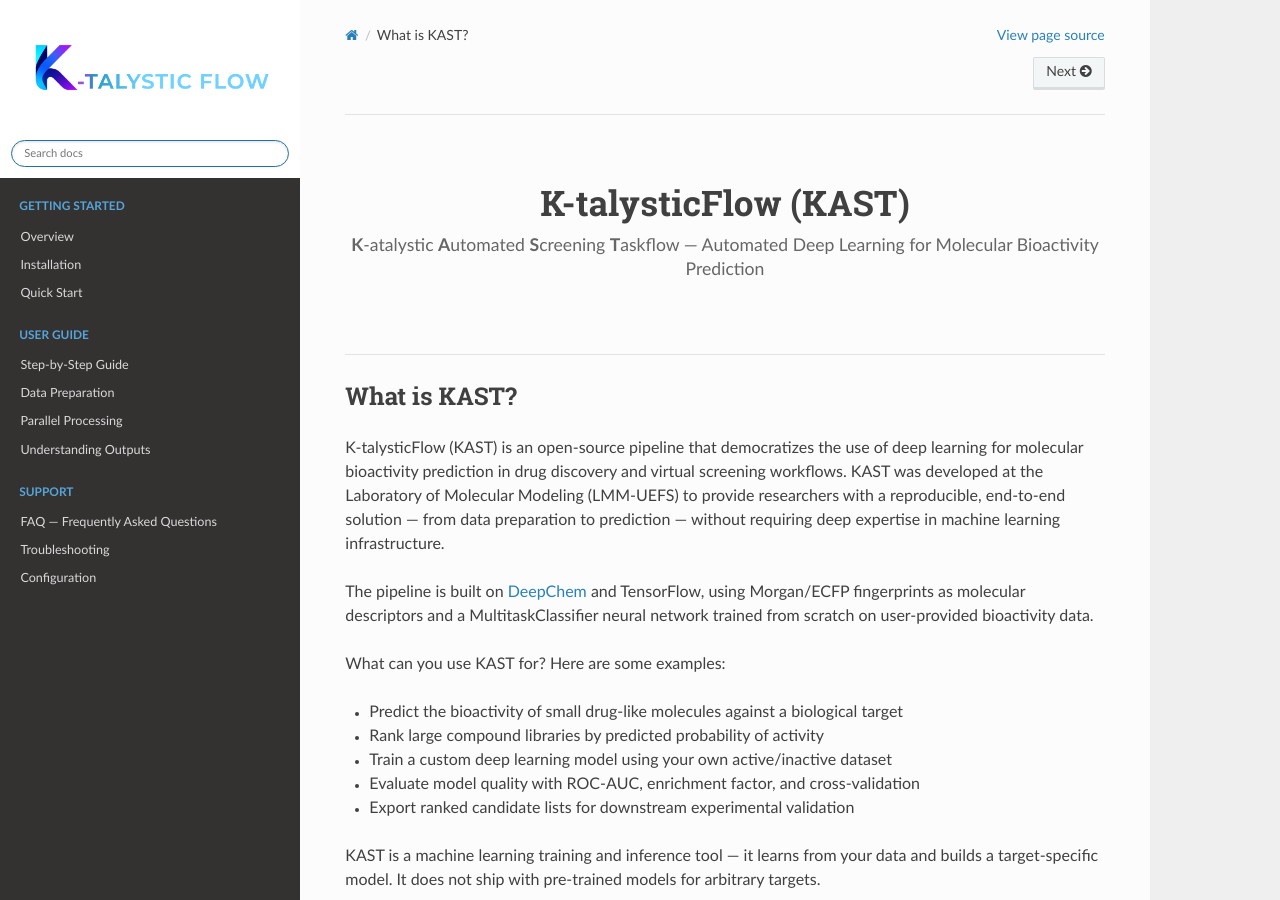
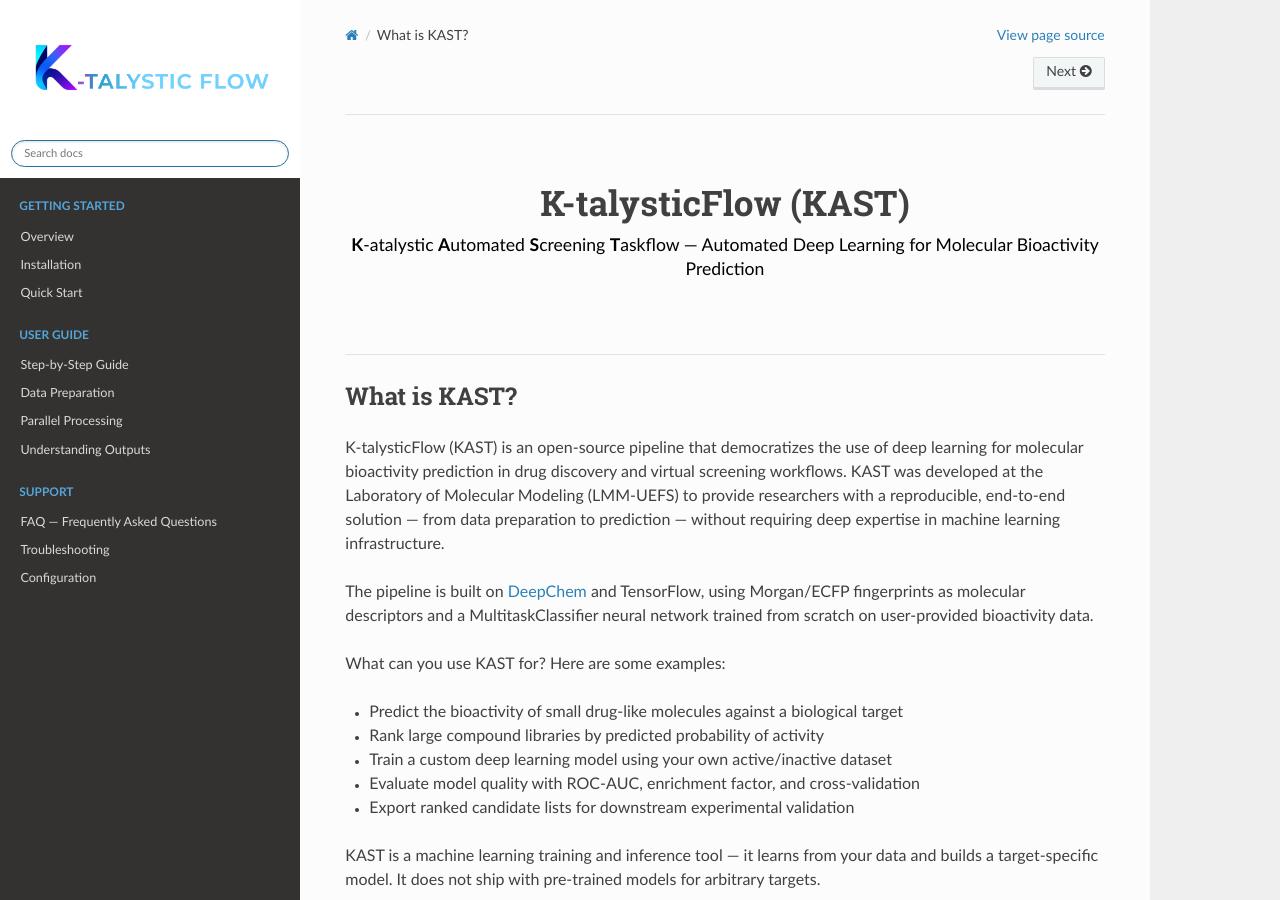
Before and after one commit to kelsouzs/KAST, a Sphinx documentation site: the page built from docs/index.md, in a window 1280 px wide and 900 px high. Built offline with Sphinx 7.4.7 and the Read the Docs theme 3.1.0, drawn with Linux system fonts in a browser that asks for light colours; pages that are not in the unit, such as notebooks, are missing from menus.

Commit message:
modified:   docs/index.md

````diff
--- a/docs/index.md
+++ b/docs/index.md
@@ -1,7 +1,7 @@
 ```{raw} html
 <div style="text-align: center; padding: 2.5rem 0 1.5rem 0;">
   <h1 style="font-size: 2.2rem; margin: 0;">K-talysticFlow (KAST)</h1>
-  <p style="font-size: 1.1rem; color: #666; margin-top: 0.5rem;">
+  <p style="font-size: 1.1rem; color: #000000; margin-top: 0.5rem;">
     <strong>K</strong>-atalystic <strong>A</strong>utomated <strong>S</strong>creening
     <strong>T</strong>askflow — Automated Deep Learning for Molecular Bioactivity Prediction
   </p>
````
